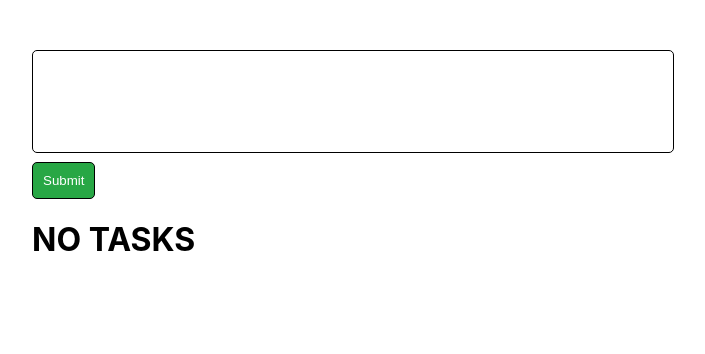
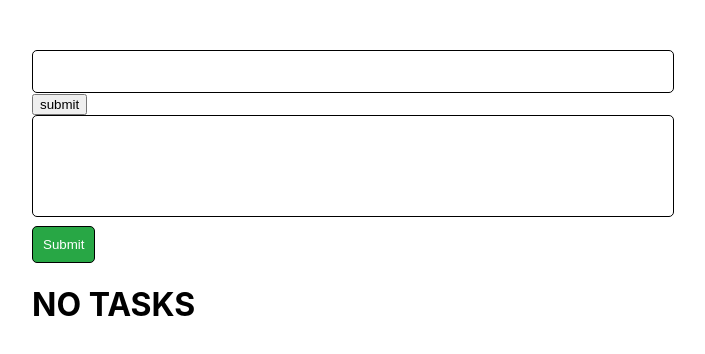
Before and after one commit to Dhrubub/todo-app, a React (Create React App) app: page / in a window 1280 px wide. Shown: the top 354 px of the page, without its empty margins (288-993 px from the left). Built offline with nearby package versions, Linux system fonts and the light colour scheme.

Commit message:
added basic form text area and submit

```diff
--- a/src/Components/list-new.js
+++ b/src/Components/list-new.js
@@ -45,8 +45,20 @@ export const ListNew = () => {
 
     }
 
+
+
     return (
         <div className="list-container">
+            <form
+                onSubmit={(e)=>{
+                    e.preventDefault();
+                    handleSubmit();
+                    console.log("test")}}>
+
+                <input className="list-input" type="textarea" onChange={(e)=>setText(e.target.value)}/>
+                <input type="submit" value="submit"/>
+
+            </form>
             <textarea
                 className="list-input"
                 rows={5}
```
Also changed, not shown: 2 other files (tests, documents, lock files or other folders).
